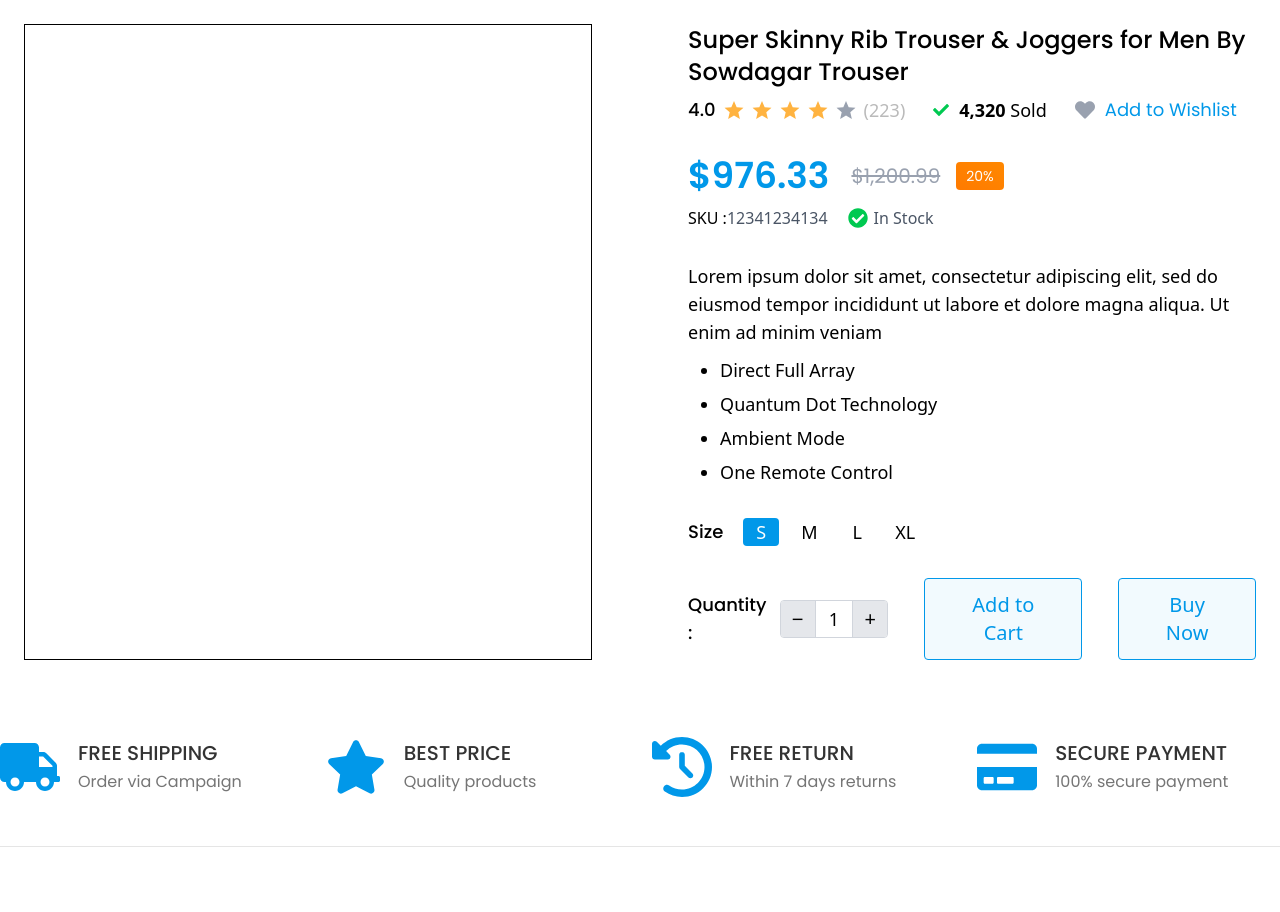
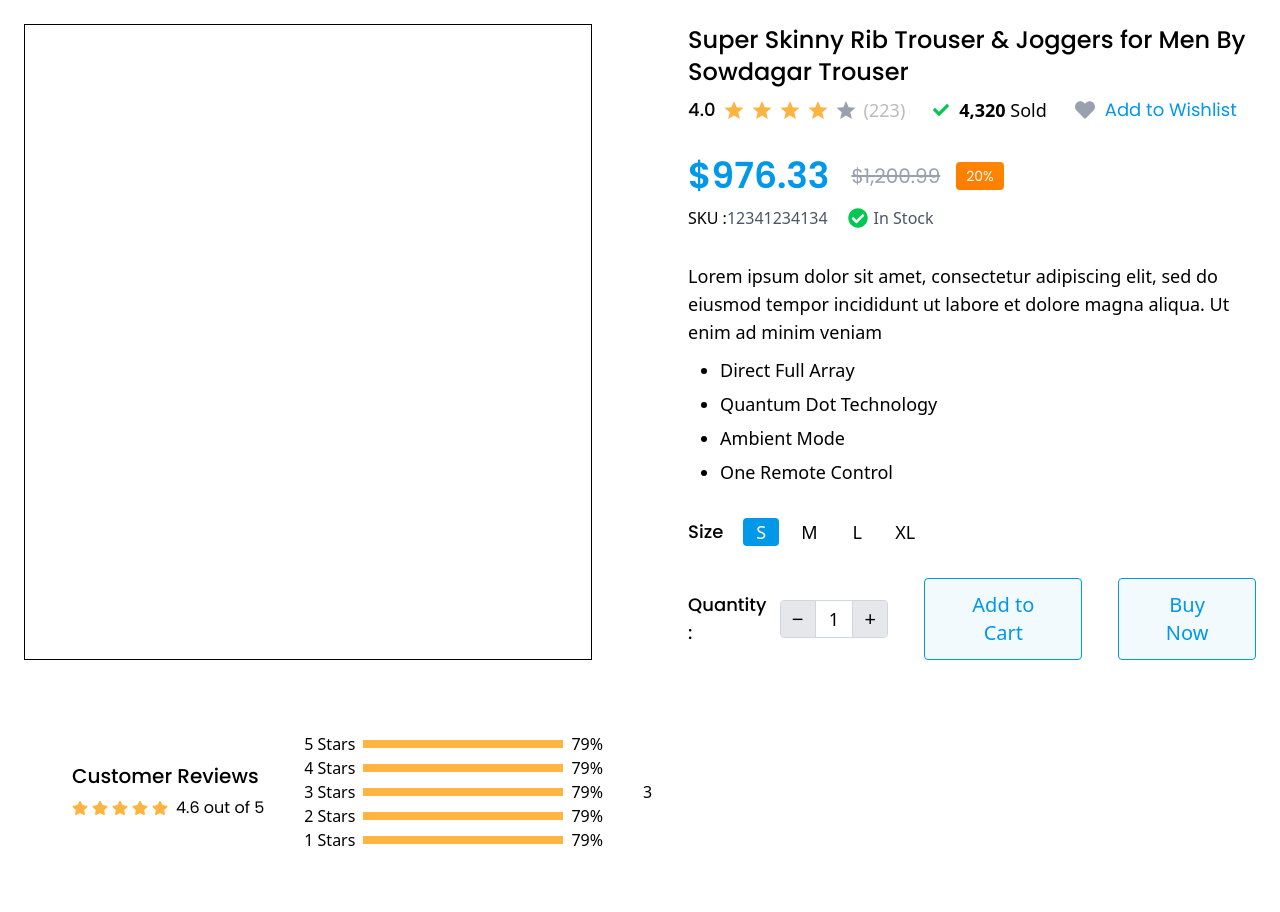
Before and after one commit to Mohammad-Nadil/ebt-ecommerce, a React (Vite) app: page /product/1 in a window 1280 px wide. Shown: the top 912 px of the page. Built offline with nearby package versions, Linux system fonts and the light colour scheme.

Commit message:
feat: Customer Review Visualization Average and Details Rating Added

```diff
--- /dev/null
+++ b/src/components/Flex.jsx
@@ -0,0 +1,11 @@
+import React from 'react'
+
+const Flex = ({ children, className = "" }) => {
+  return (
+    <div className={`flex items-center ${className}`}>
+      {children}
+    </div>
+  )
+}
+
+export default Flex
--- a/src/components/ProductReview.jsx
+++ b/src/components/ProductReview.jsx
@@ -1,7 +1,113 @@
 import React from "react";
+import Container from "./Container";
+import { FaStar } from "react-icons/fa";
+import Flex from "./Flex";
 
 const ProductReview = () => {
-  return <div></div>;
-};
+  return (
+    <>
+      <Container>
+        <Flex className="p-12 gap-x-10">
+          {/* average review start */}
+          <div className="leading-8">
+            <div className="font-poppins font-medium text-[20px]">Customer Reviews</div>
+            <Flex className="gap-x-2">
+              <Flex className="gap-x-1">
+                <FaStar className="text-starColor" />
+                <FaStar className="text-starColor " />
+                <FaStar className="text-starColor " />
+                <FaStar className="text-starColor " />
+                <FaStar className="text-starColor " />
+              </Flex>
+              <div className="font-poppins text-[16px]"><p>4.6 out of 5</p></div>
+            </Flex>
+          </div>
+          {/* average review end  */}
+
+
+          {/* rating details start */}
+          <div className="">
+            <Flex className="gap-x-2">
+              {/* rating number  */}
+              <div className=""><p>5 Stars</p></div>
+              {/* rating number  */}
+
+              {/* rating visualization  */}
+              <div className="w-[200px] h-2 bg-starColor"></div>
+              {/* rating visualization  */}
+
+              {/* rating percentage */}
+              <div className=""><p>79%</p></div>
+              {/* rating percentage */}
+            </Flex>
+
+             <Flex className="gap-x-2">
+              {/* rating number  */}
+              <div className=""><p>4 Stars</p></div>
+              {/* rating number  */}
+
+              {/* rating visualization  */}
+              <div className="w-[200px] h-2 bg-starColor"></div>
+              {/* rating visualization  */}
+
+              {/* rating percentage */}
+              <div className=""><p>79%</p></div>
+              {/* rating percentage */}
+            </Flex>
+             <Flex className="gap-x-2">
+              {/* rating number  */}
+              <div className=""><p>3 Stars</p></div>
+              {/* rating number  */}
+
+              {/* rating visualization  */}
+              <div className="w-[200px] h-2 bg-starColor"></div>
+              {/* rating visualization  */}
+
+              {/* rating percentage */}
+              <div className=""><p>79%</p></div>
+              {/* rating percentage */}
+            </Flex>
+             <Flex className="gap-x-2">
+              {/* rating number  */}
+              <div className=""><p>2 Stars</p></div>
+              {/* rating number  */}
+
+              {/* rating visualization  */}
+              <div className="w-[200px] h-2 bg-starColor"></div>
+              {/* rating visualization  */}
+
+              {/* rating percentage */}
+              <div className=""><p>79%</p></div>
+              {/* rating percentage */}
+            </Flex>
+             <Flex className="gap-x-2">
+              {/* rating number  */}
+              <div className=""><p>1 Stars</p></div>
+              {/* rating number  */}
+
+              {/* rating visualization  */}
+              <div className="w-[200px] h-2 bg-starColor"></div>
+              {/* rating visualization  */}
+
+              {/* rating percentage */}
+              <div className=""><p>79%</p></div>
+              {/* rating percentage */}
+            </Flex>
+
+
+          </div>
+          {/* rating details end */}
+
+
+          <div className=""><p>3</p></div>
+
+        </Flex>
+
+      </Container>
+
+
+    </>
+  )
+}
 
 export default ProductReview;
--- /dev/null
+++ b/src/components/RatingBar.jsx
@@ -0,0 +1,28 @@
+import React from "react";
+import Flex from "./Flex";
+
+const RatingBar = ({ stars, percent }) => {
+  return (
+    <Flex className="items-center gap-x-4">
+      {/* star label */}
+      <span className="text-sm w-[60px]">
+        {stars} Stars
+      </span>
+
+      {/* progress bar */}
+      <div className="w-[200px] h-2 bg-gray-200 rounded">
+        <div
+          className="h-full bg-starColor rounded transition-all duration-500"
+          style={{ width: `${percent}%` }}
+        ></div>
+      </div>
+
+      {/* percentage */}
+      <span className="text-sm w-[40px]">
+        {percent}%
+      </span>
+    </Flex>
+  );
+};
+
+export default RatingBar;
--- a/src/index.css
+++ b/src/index.css
@@ -6,6 +6,7 @@
   --font-poppins: "Poppins", sans-serif;
   --font-lato: "Lato", sans-serif;
   --font-montserrat: "Montserrat", sans-serif;
+  --color-starColor: #FFB340;
 }
 
 .footer-bottom .f-menu ul li a{
```
